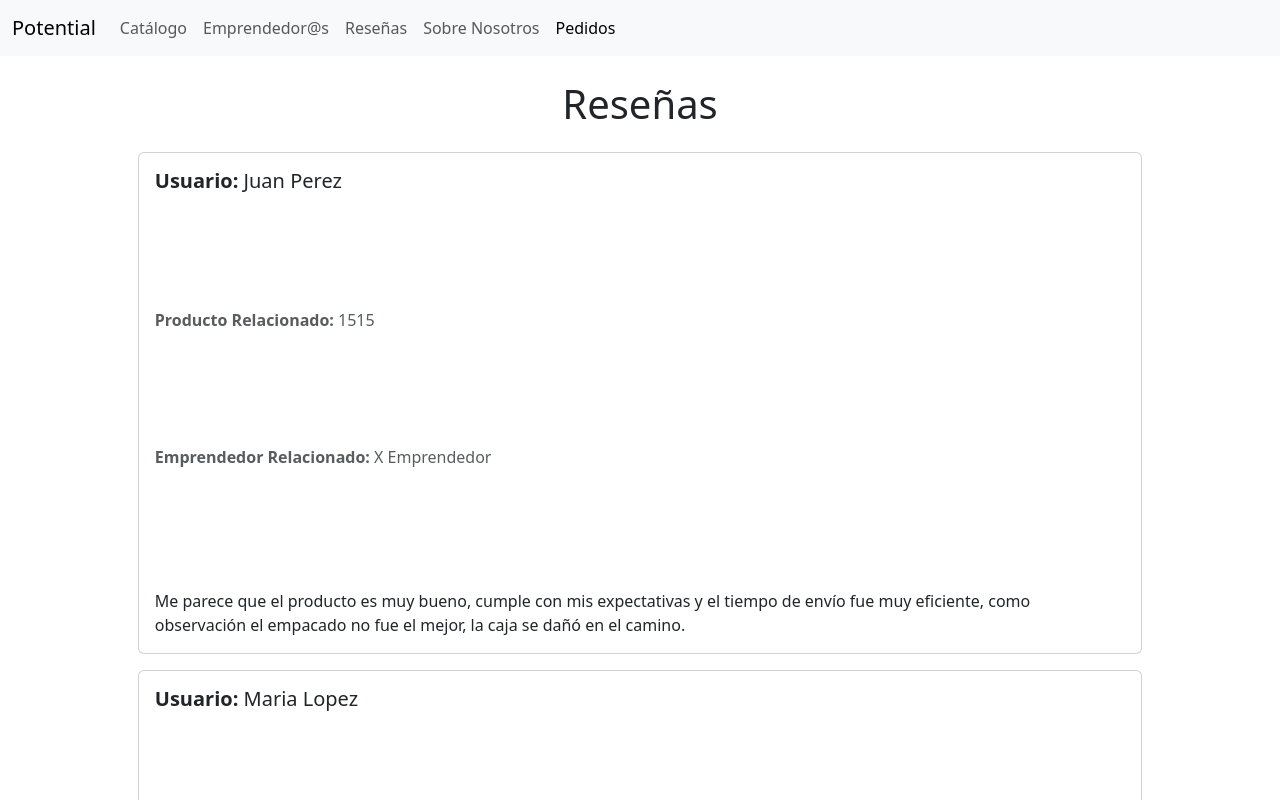
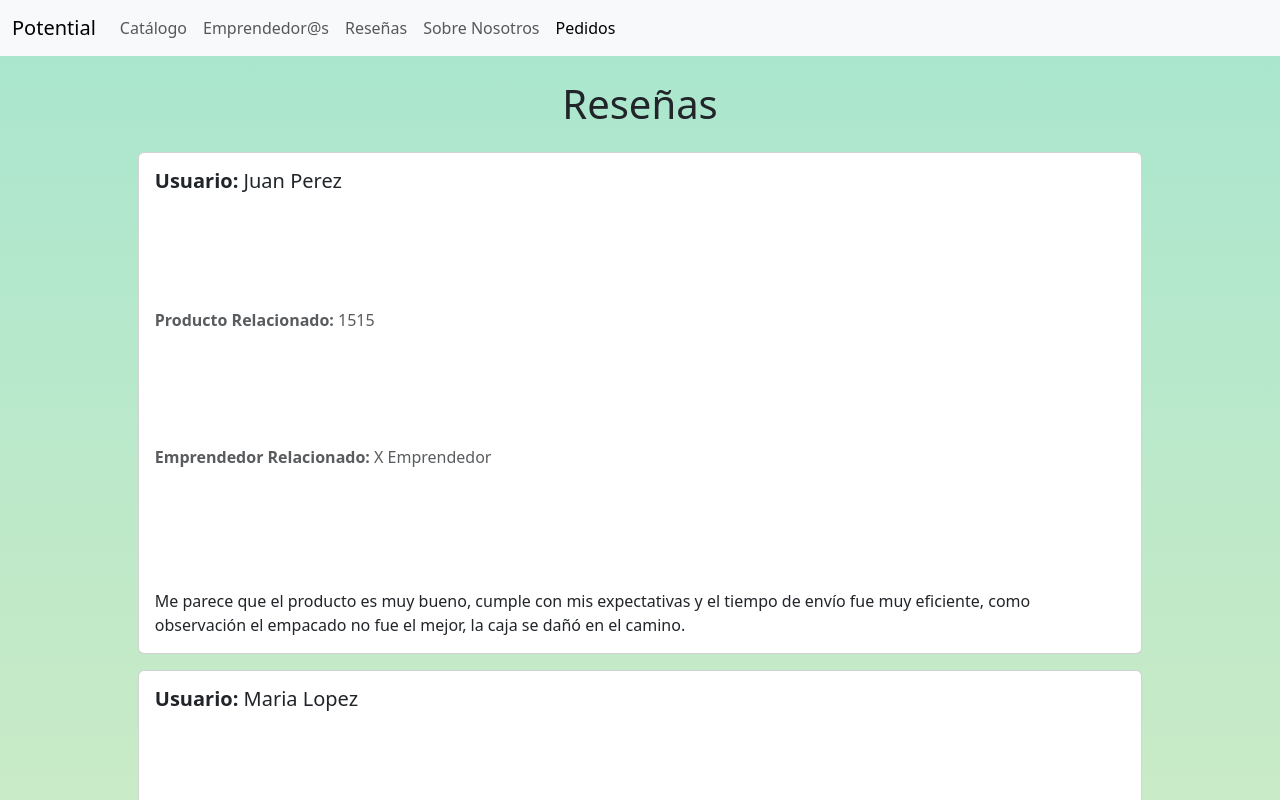
Before and after one commit to KevinLab123/Potential, a plain HTML site: page pages/listaReseñas.html in a window 1280 px wide. Shown: the top 800 px of the page. Drawn offline with nearby package versions, Linux system fonts and the light colour scheme.

Commit message:
Estilos y Corrección de errores
Aplicación de gradiente al fondo y animacion de sombra en cards

```diff
--- a/css/style.css
+++ b/css/style.css
@@ -1,7 +1,17 @@
+body {
+    background: linear-gradient(to bottom, #a8e6cf, #dcedc1); /* Gradiente de verde menta a celeste */
+     /* Ajusta el color del texto para asegurar buena legibilidad */
+}
+
 .card {
     /* Ajusta el ancho máximo según sea necesario */
     margin: 0 auto; /* Centra la tarjeta horizontalmente */
     width: 90%;
+    transition: box-shadow 0.3s ease;
+}
+
+.card:hover {
+    box-shadow: 0 4px 8px rgba(0, 0, 0, 0.2); /* Sombreado al pasar el mouse */
 }
 
 .card-body {
```
Also changed, not shown: index.html (+2 -2 lines), wireframe/Potential.png (added).
